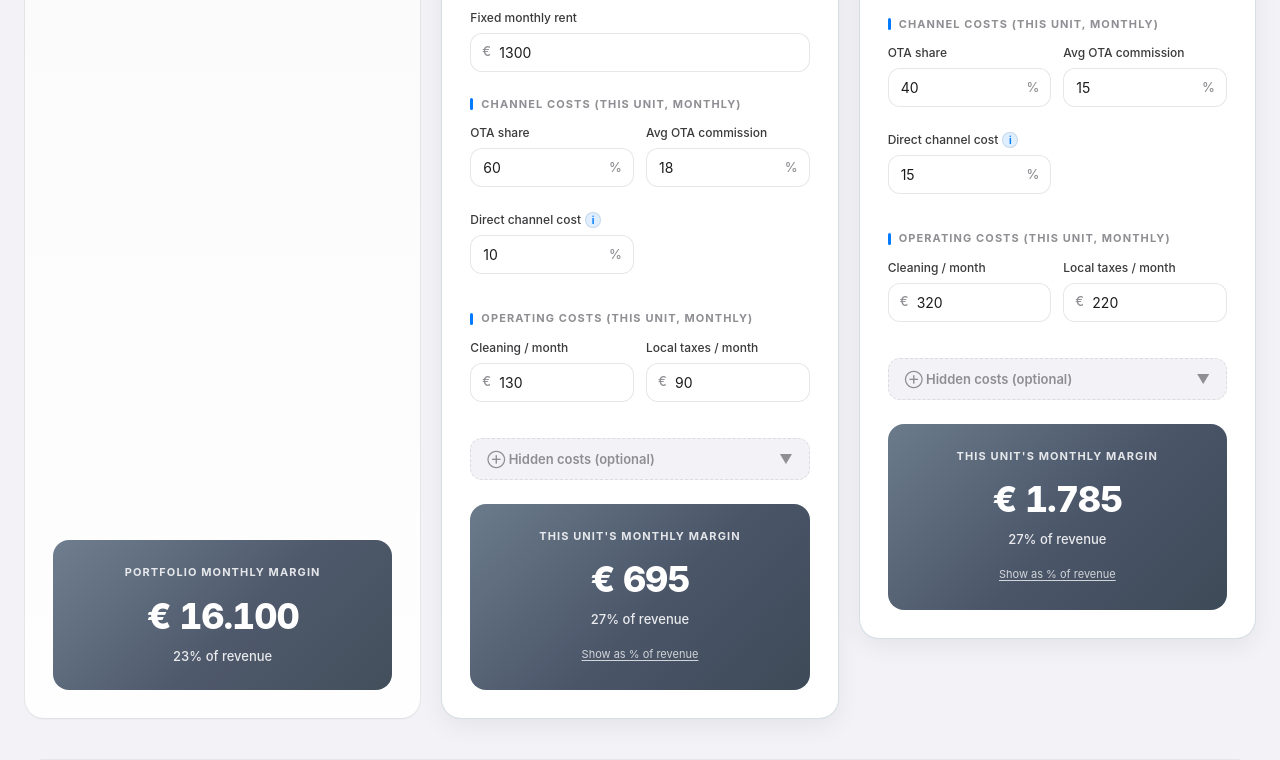
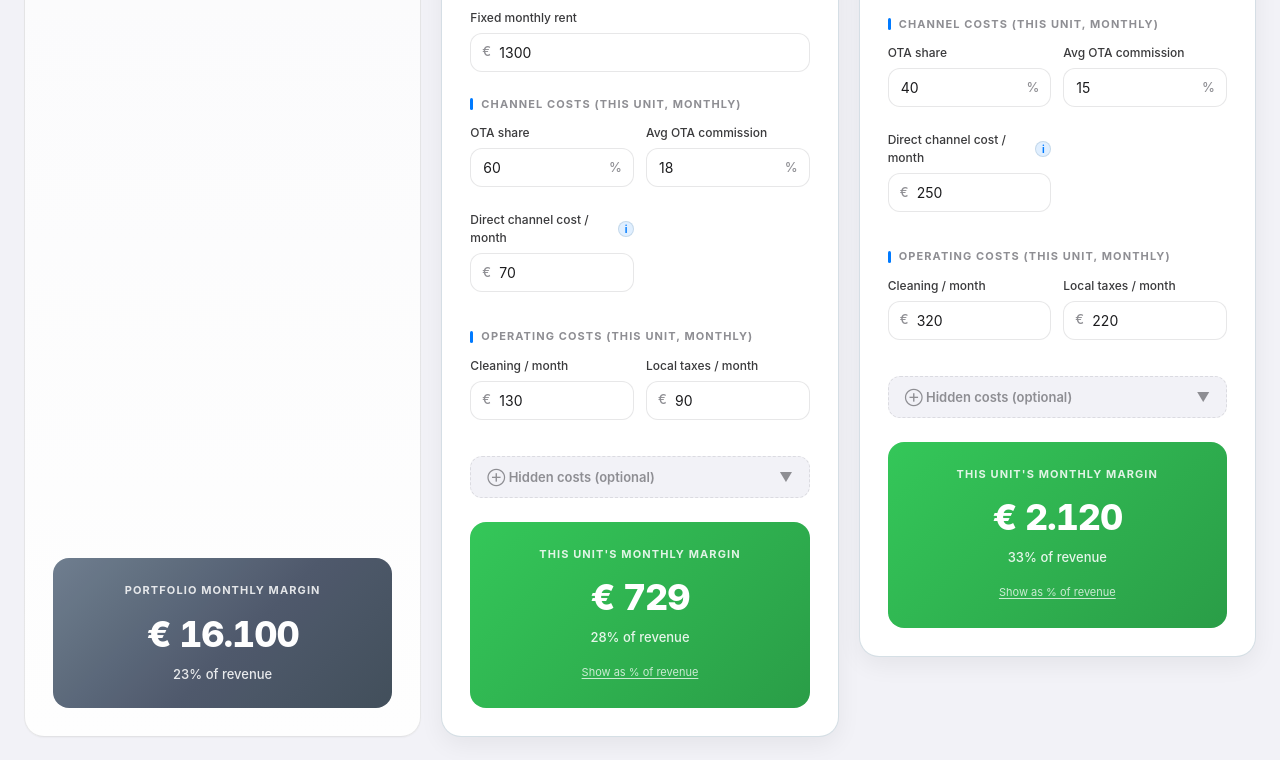
Before and after one commit to rbisschoff/contribution-margin-analyser, a plain HTML site: page index.html in a window 1280 px wide. Shown: the part 1165-1925 px from the top of the page. Drawn offline with nearby package versions, Linux system fonts and the light colour scheme.

Commit message:
Use flat euro monthly direct channel cost on Unit A/B instead of a percent of direct revenue.

```diff
--- a/index.html
+++ b/index.html
@@ -1819,13 +1819,13 @@
 
           <div class="input-group-row">
             <div class="input-group">
-              <label for="a_directCostPct">
-                <span data-i18n="lblDirectCostPct">Direct channel cost</span>
-                <span class="info-tip" data-i18n-tip="tipDirectCostPct" data-tip="Auto-filled from your portfolio's direct channel cost rate. Adjust if this unit gets more or less marketing attention than average.">i</span>
+              <label for="a_directCost">
+                <span data-i18n="lblDirectCostPct">Direct channel cost / month</span>
+                <span class="info-tip" data-i18n-tip="tipDirectCostPct" data-tip="Combined cost of winning direct bookings for this unit: booking engine, marketing, and payment processing.">i</span>
               </label>
               <div class="input-wrapper">
-                <input type="number" id="a_directCostPct" value="0" min="0" max="100" step="0.5" class="no-prefix with-suffix">
-                <span class="input-suffix">%</span>
+                <span class="input-prefix">€</span>
+                <input type="number" id="a_directCost" value="0" min="0" step="10">
               </div>
             </div>
           </div>
@@ -2025,13 +2025,13 @@
 
           <div class="input-group-row">
             <div class="input-group">
-              <label for="b_directCostPct">
-                <span data-i18n="lblDirectCostPct">Direct channel cost</span>
-                <span class="info-tip" data-i18n-tip="tipDirectCostPct" data-tip="Auto-filled from your portfolio's direct channel cost rate. Adjust if this unit gets more or less marketing attention than average.">i</span>
+              <label for="b_directCost">
+                <span data-i18n="lblDirectCostPct">Direct channel cost / month</span>
+                <span class="info-tip" data-i18n-tip="tipDirectCostPct" data-tip="Combined cost of winning direct bookings for this unit: booking engine, marketing, and payment processing.">i</span>
               </label>
               <div class="input-wrapper">
-                <input type="number" id="b_directCostPct" value="0" min="0" max="100" step="0.5" class="no-prefix with-suffix">
-                <span class="input-suffix">%</span>
+                <span class="input-prefix">€</span>
+                <input type="number" id="b_directCost" value="0" min="0" step="10">
               </div>
             </div>
           </div>
@@ -2331,10 +2331,10 @@
     let currentLang = 'en';
 
     const PROPERTY_PRESETS = {
-      studio:  { revenue: 1800, otaShare: 65, otaCommission: 18, directCostPct: 8,  ownerType: 'fixedRent', ownerValue: 900,  cleaning: 90,  taxes: 60 },
-      '1br':   { revenue: 2600, otaShare: 60, otaCommission: 18, directCostPct: 10, ownerType: 'fixedRent', ownerValue: 1300, cleaning: 130, taxes: 90 },
-      '2br':   { revenue: 3800, otaShare: 55, otaCommission: 17, directCostPct: 12, ownerType: 'fixedRent', ownerValue: 1900, cleaning: 190, taxes: 130 },
-      villa:   { revenue: 6500, otaShare: 40, otaCommission: 15, directCostPct: 15, ownerType: 'fixedRent', ownerValue: 3200, cleaning: 320, taxes: 220 }
+      studio:  { revenue: 1800, otaShare: 65, otaCommission: 18, directCost: 40,  ownerType: 'fixedRent', ownerValue: 900,  cleaning: 90,  taxes: 60 },
+      '1br':   { revenue: 2600, otaShare: 60, otaCommission: 18, directCost: 70,  ownerType: 'fixedRent', ownerValue: 1300, cleaning: 130, taxes: 90 },
+      '2br':   { revenue: 3800, otaShare: 55, otaCommission: 17, directCost: 110, ownerType: 'fixedRent', ownerValue: 1900, cleaning: 190, taxes: 130 },
+      villa:   { revenue: 6500, otaShare: 40, otaCommission: 15, directCost: 250, ownerType: 'fixedRent', ownerValue: 3200, cleaning: 320, taxes: 220 }
     };
 
     const lastPropertyType = { a: '1br', b: 'villa' };
@@ -2353,7 +2353,7 @@
       document.getElementById(`${prefix}_revenue`).value = p.revenue;
       document.getElementById(`${prefix}_otaShare`).value = p.otaShare;
       document.getElementById(`${prefix}_otaCommission`).value = p.otaCommission;
-      document.getElementById(`${prefix}_directCostPct`).value = p.directCostPct;
+      document.getElementById(`${prefix}_directCost`).value = p.directCost;
       document.getElementById(`${prefix}_ownerType`).value = p.ownerType;
       document.getElementById(`${prefix}_ownerValue`).value = p.ownerValue;
       document.getElementById(`${prefix}_cleaning`).value = p.cleaning;
@@ -2454,8 +2454,8 @@
         lblAgreementTypeU: 'This unit\'s agreement type',
         secDirectCostsU: 'Channel Costs (this unit, monthly)',
         secOperatingCostsU: 'Operating Costs (this unit, monthly)',
-        lblDirectCostPct: 'Direct channel cost',
-        tipDirectCostPct: 'Cost of winning direct bookings as a % of direct revenue: booking engine, marketing, and payment processing.',
+        lblDirectCostPct: 'Direct channel cost / month',
+        tipDirectCostPct: 'Combined cost of winning direct bookings for this unit: booking engine, marketing, and payment processing.',
         resultLabelUnit: 'This unit\'s monthly margin',
         compTitle: 'Cost Composition',
         compDesc: 'Same revenue, different cost layers: this is what portfolio averages flatten out.',
@@ -2597,8 +2597,8 @@
         lblAgreementTypeU: 'Tipo di accordo di questa unità',
         secDirectCostsU: 'Costi di canale (questa unità, mensile)',
         secOperatingCostsU: 'Costi operativi (questa unità, mensile)',
-        lblDirectCostPct: 'Costo canale diretto',
-        tipDirectCostPct: 'Costo per vincere prenotazioni dirette come % del ricavo diretto: motore di prenotazione, marketing ed elaborazione pagamenti.',
+        lblDirectCostPct: 'Costo canale diretto / mese',
+        tipDirectCostPct: 'Costo combinato per generare prenotazioni dirette per questa unità: booking engine, marketing ed elaborazione pagamenti.',
         resultLabelUnit: 'Margine mensile di questa unità',
         compTitle: 'Composizione dei costi',
         compDesc: 'Stesso ricavo, livelli di costo diversi: questo è ciò che le medie di portafoglio appiattiscono.',
@@ -2740,8 +2740,8 @@
         lblAgreementTypeU: 'Vereinbarungstyp dieser Unit',
         secDirectCostsU: 'Kanalkosten (diese Unit, monatlich)',
         secOperatingCostsU: 'Betriebskosten (diese Unit, monatlich)',
-        lblDirectCostPct: 'Direktkanal-Kosten',
-        tipDirectCostPct: 'Kosten für Direktbuchungen als % des Direktumsatzes: Buchungsmaschine, Marketing und Zahlungsabwicklung.',
+        lblDirectCostPct: 'Direktkanal-Kosten / Monat',
+        tipDirectCostPct: 'Kombinierte Kosten für Direktbuchungen dieser Unit: Buchungsmaschine, Marketing und Zahlungsabwicklung.',
         resultLabelUnit: 'Monatliche Marge dieser Unit',
         compTitle: 'Kostenzusammensetzung',
         compDesc: 'Gleicher Umsatz, unterschiedliche Kostenebenen: Das ist es, was Portfolio-Durchschnitte einebnen.',
@@ -2949,7 +2949,7 @@
         ownerValue: parseFloat(document.getElementById(`${prefix}_ownerValue`).value) || 0,
         otaShare: parseFloat(document.getElementById(`${prefix}_otaShare`).value) || 0,
         otaCommission: parseFloat(document.getElementById(`${prefix}_otaCommission`).value) || 0,
-        directCostPct: parseFloat(document.getElementById(`${prefix}_directCostPct`).value) || 0,
+        directCostAmount: parseFloat(document.getElementById(`${prefix}_directCost`).value) || 0,
         cleaning: parseFloat(document.getElementById(`${prefix}_cleaning`).value) || 0,
         taxes: parseFloat(document.getElementById(`${prefix}_taxes`).value) || 0,
         utilities: parseFloat(document.getElementById(`${prefix}_utilities`).value) || 0,
@@ -2982,7 +2982,7 @@
       const otaRevenue = i.revenue * (i.otaShare / 100);
       const otaCommissionAmount = otaRevenue * (i.otaCommission / 100);
       const directRevenue = i.revenue - otaRevenue;
-      const directCostAmount = directRevenue * (i.directCostPct / 100);
+      const directCostAmount = i.directCostAmount;
 
       const netRevenue = i.revenue - otaCommissionAmount - directCostAmount;
 
```
